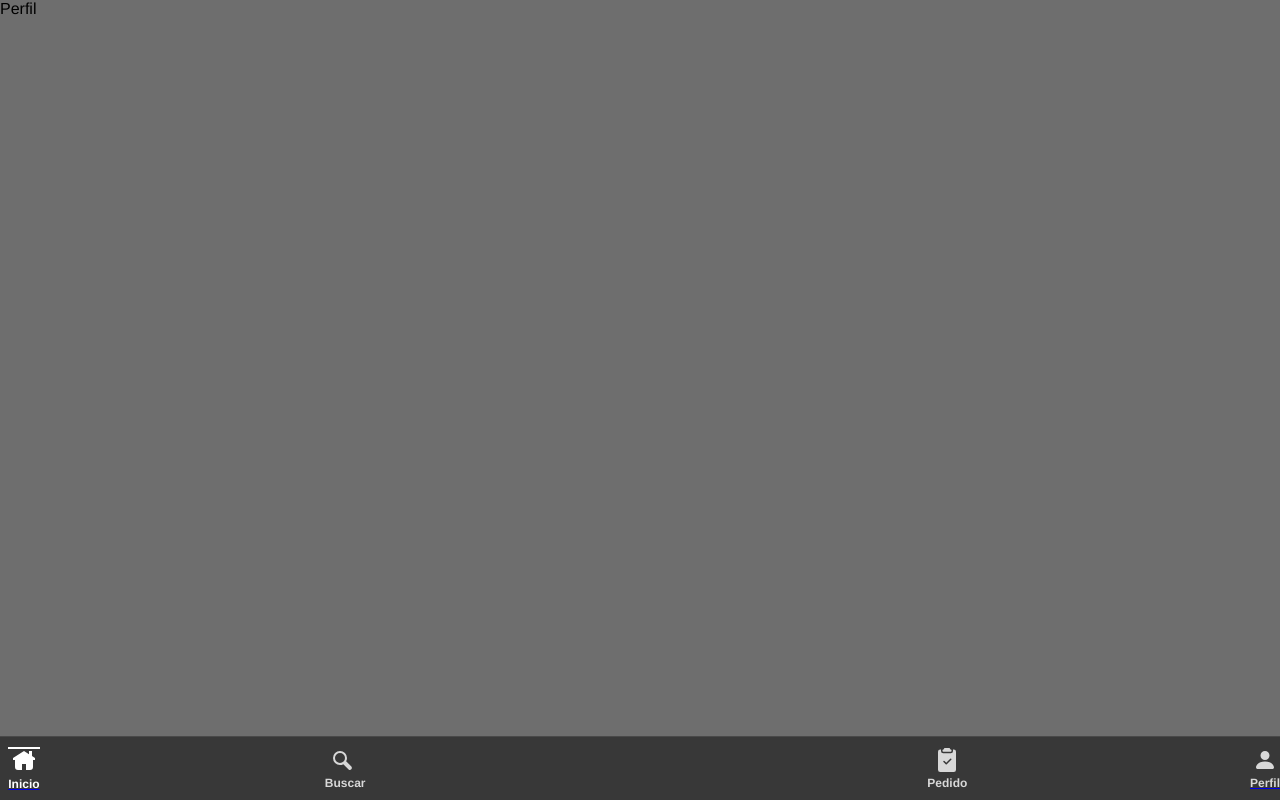
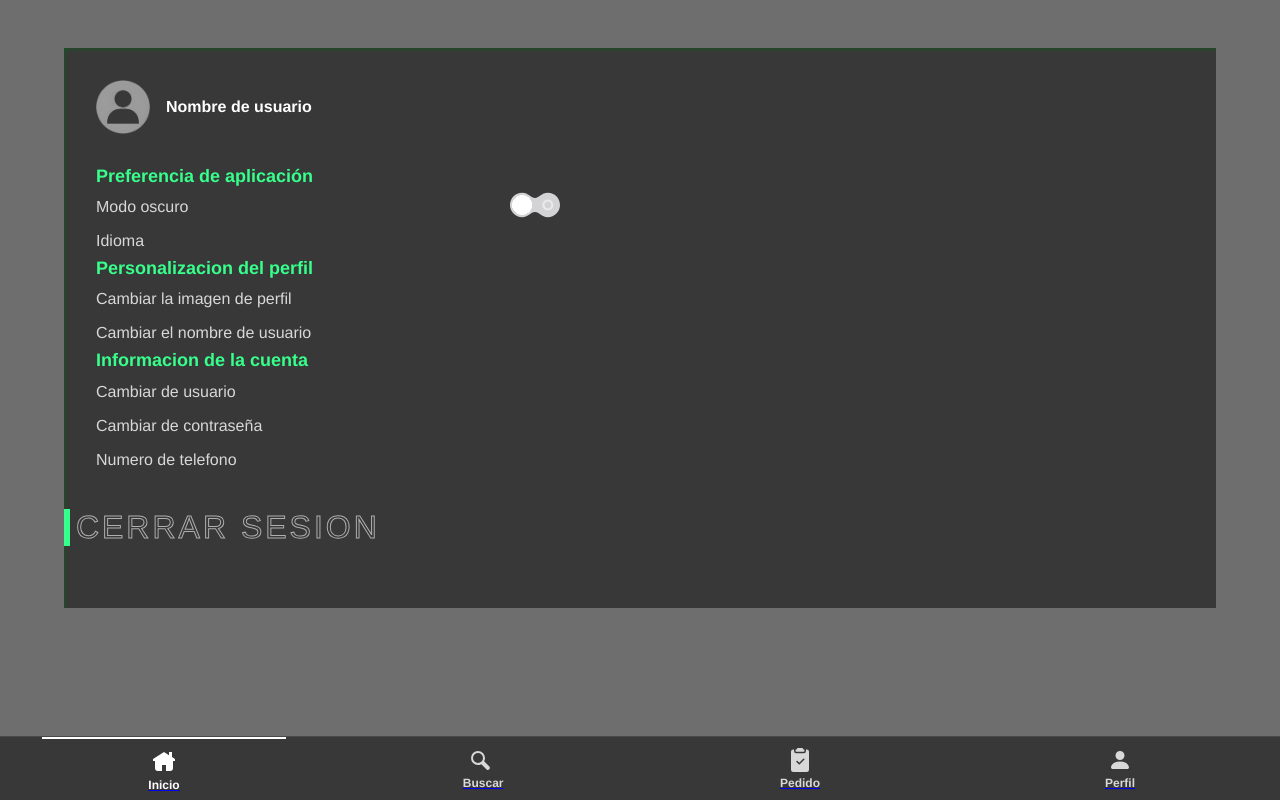
Before and after one commit to Alan-Ribeca/Mi-Pedido, a React (Vite) app: page /perfil in a window 1280 px wide. Built offline with nearby package versions, Linux system fonts and the light colour scheme.

Commit message:
terminando con los estilos de la configuracion del perfil

```diff
--- a/src/components/Home/home.scss
+++ b/src/components/Home/home.scss
@@ -183,7 +183,7 @@
           border: none;
           background-color: transparent;
           font-size: 30px;
-          color: #baff39;
+          color: #37FF8B;
         }
 
         .numer {
--- a/src/components/Perfil/Perfil.jsx
+++ b/src/components/Perfil/Perfil.jsx
@@ -1,6 +1,45 @@
+import { Toggle } from "./Toggle";
+import "./perfil.scss";
 
 export const Perfil = () => {
   return (
-    <div>Perfil</div>
-  )
-}
+    <>
+      <section className="perfilUsuario">
+        <div className="containerNombre">
+          <img src="./img/avatare2.jpg" alt="img de perfil" />
+          <p className="namePerfil">Nombre de usuario</p>
+        </div>
+        <div className="ajustePerfil">
+          <h4 className="titleP PreferenciaApp">Preferencia de aplicación</h4>
+          <p className="pDePerfil">
+            Modo oscuro
+            <span className="toggle">
+              <Toggle />
+            </span>
+          </p>
+          <p className="pDePerfil">Idioma</p>
+        </div>
+
+        <div className="ajustePerfil">
+          <h4 className="personalizarCuenta">Personalizacion del perfil</h4>
+          <p className="pDePerfil">Cambiar la imagen de perfil</p>
+          <p className="pDePerfil">Cambiar el nombre de usuario</p>
+        </div>
+
+        <div className="ajustePerfil">
+          <h4 className="titleP seguridad">Informacion de la cuenta</h4>
+          <p className="pDePerfil">Cambiar de usuario</p>
+          <p className="pDePerfil">Cambiar de contraseña</p>
+          <p className="pDePerfil">Numero de telefono</p>
+        </div>
+
+        <button className="button" data-text="Awesome">
+          <span className="actual-text">&nbsp;Cerrar sesion&nbsp;</span>
+          <span aria-hidden="true" className="hover-text">
+            &nbsp;Cerrar sesion&nbsp;
+          </span>
+        </button>
+      </section>
+    </>
+  );
+};
--- /dev/null
+++ b/src/components/Perfil/Toggle.jsx
@@ -0,0 +1,74 @@
+import "./toggle.scss"
+
+export const Toggle = () => {
+  return (
+    <div className="toggle-container">
+    <input type="checkbox" className="toggle-input" />
+    <svg
+      xmlns="http://www.w3.org/2000/svg"
+      viewBox="0 0 292 142"
+      className="toggle"
+    >
+      <path
+        d="M71 142C31.7878 142 0 110.212 0 71C0 31.7878 31.7878 0 71 0C110.212 0 119 30 146 30C173 30 182 0 221 0C260 0 292 31.7878 292 71C292 110.212 260.212 142 221 142C181.788 142 173 112 146 112C119 112 110.212 142 71 142Z"
+        className="toggle-background"
+      ></path>
+      <rect
+        rx="6"
+        height="64"
+        width="12"
+        y="39"
+        x="64"
+        className="toggle-icon on"
+      ></rect>
+      <path
+        d="M221 91C232.046 91 241 82.0457 241 71C241 59.9543 232.046 51 221 51C209.954 51 201 59.9543 201 71C201 82.0457 209.954 91 221 91ZM221 103C238.673 103 253 88.6731 253 71C253 53.3269 238.673 39 221 39C203.327 39 189 53.3269 189 71C189 88.6731 203.327 103 221 103Z"
+        fillRule="evenodd"
+        className="toggle-icon off"
+      ></path>
+      <g filter="url(#goo)">
+        <rect
+          fill="#fff"
+          rx="29"
+          height="58"
+          width="116"
+          y="42"
+          x="13"
+          className="toggle-circle-center"
+        ></rect>
+        <rect
+          fill="#fff"
+          rx="58"
+          height="114"
+          width="114"
+          y="14"
+          x="14"
+          className="toggle-circle left"
+        ></rect>
+        <rect
+          fill="#fff"
+          rx="58"
+          height="114"
+          width="114"
+          y="14"
+          x="164"
+          className="toggle-circle right"
+        ></rect>
+      </g>
+      <filter id="goo">
+        <feGaussianBlur
+          stdDeviation="10"
+          result="blur"
+          in="SourceGraphic"
+        ></feGaussianBlur>
+        <feColorMatrix
+          result="goo"
+          values="1 0 0 0 0  0 1 0 0 0  0 0 1 0 0  0 0 0 18 -7"
+          mode="matrix"
+          in="blur"
+        ></feColorMatrix>
+      </filter>
+    </svg>
+  </div>
+  )
+}
--- a/src/components/Perfil/perfil.scss
+++ b/src/components/Perfil/perfil.scss
@@ -0,0 +1,94 @@
+.perfilUsuario {
+  width: 90%;
+  height: 35rem;
+  margin: 0 auto;
+  margin-top: 1.5rem;
+  background-color: #383838;
+  margin-top: 3rem;
+  box-shadow: 8px 8px 6px -9px rgba(0,102,19,1) inset;
+  -webkit-box-shadow: 8px 8px 6px -9px rgba(0,102,19,1) inset;
+  -moz-box-shadow: 8px 8px 6px -9px rgba(0,102,19,1) inset;
+  .containerNombre {
+    padding: 2rem;
+    display: flex;
+    align-items: center;
+
+    img {
+      width: 54px;
+      height: 54px;
+    }
+
+    .namePerfil {
+      padding-left: 1rem;
+      color: white;
+      font-weight: 800;
+    }
+  }
+
+  .ajustePerfil {
+    padding-left: 2rem;
+
+    h4 {
+      color: #37ff8b;
+      font-size: 18px;
+      padding-bottom: 0.2rem;
+    }
+
+    .pDePerfil {
+      color: #d8d8d8;
+      padding: 0.5rem 0;
+      position: relative;
+
+      .toggle {
+        position: absolute;
+        top: 0%;
+        left: 35%;
+      }
+
+      &:hover {
+        cursor: pointer;
+        color: white;
+      }
+    }
+  }
+
+  /* button styling */
+  .button {
+    margin-top: 2rem;
+    border: none;
+    background: transparent;
+    --border-right: 6px;
+    --text-stroke-color: rgba(255, 255, 255, 0.6);
+    background-color: transparent;
+    --animation-color: #37ff8b;
+    --fs-size: 2em;
+    letter-spacing: 3px;
+    text-decoration: none;
+    font-size: var(--fs-size);
+    font-family: "Arial";
+    position: relative;
+    text-transform: uppercase;
+    color: transparent;
+    -webkit-text-stroke: 1px var(--text-stroke-color);
+
+    /* this is the text, when you hover on button */
+    .hover-text {
+      position: absolute;
+      box-sizing: border-box;
+      content: attr(data-text);
+      color: var(--animation-color);
+      width: 0%;
+      inset: 0;
+      border-right: var(--border-right) solid var(--animation-color);
+      overflow: hidden;
+      transition: 0.5s;
+      -webkit-text-stroke: 1px var(--animation-color);
+    }
+
+    /* hover */
+    &:hover .hover-text {
+      width: 50%;
+      filter: drop-shadow(0 0 23px var(--animation-color));
+    }
+  }
+}
--- /dev/null
+++ b/src/components/Perfil/toggle.scss
@@ -0,0 +1,87 @@
+.toggle-container {
+  --active-color: #37ff8b;
+  --inactive-color: #d3d3d6;
+  position: relative;
+  aspect-ratio: 292 / 142;
+  height: 1.875em;
+}
+
+.toggle-input {
+  appearance: none;
+  margin: 0;
+  position: absolute;
+  z-index: 1;
+  top: 0;
+  left: 0;
+  width: 100%;
+  height: 100%;
+  cursor: pointer;
+}
+
+.toggle {
+  height: 100%;
+  width: 50px;
+  overflow: visible;
+
+  .toggle-background {
+    fill: var(--inactive-color);
+    transition: fill 0.4s;
+  }
+
+  .toggle-circle-center {
+    transform-origin: center;
+    transition: transform 0.6s;
+  }
+
+  .toggle-circle {
+    transform-origin: center;
+    transition: transform 0.45s;
+    backface-visibility: hidden;
+
+    &.left {
+      transform: scale(1);
+    }
+
+    &.right {
+      transform: scale(0);
+    }
+  }
+
+  .toggle-icon {
+    transition: fill 0.4s;
+
+    &.on {
+      fill: var(--inactive-color);
+    }
+
+    &.off {
+      fill: #eaeaec;
+    }
+  }
+}
+
+.toggle-input:checked + .toggle {
+  .toggle-background {
+    fill: var(--active-color);
+  }
+
+  .toggle-circle-center {
+    transform: translateX(150px);
+  }
+
+  .toggle-circle.left {
+    transform: scale(0);
+  }
+
+  .toggle-circle.right {
+    transform: scale(1);
+  }
+
+  .toggle-icon.on {
+    fill: #fff;
+  }
+
+  .toggle-icon.off {
+    fill: var(--active-color);
+  }
+}
--- a/src/components/navbar/NavMovil.jsx
+++ b/src/components/navbar/NavMovil.jsx
@@ -6,7 +6,7 @@ export const NavMovil = () => {
     <>
       <nav className="navbarMovil">
         <ul>
-          <Link to="/">
+          <Link to="/" className="enlace">
             <li className="iconNav home">
               <svg
                 xmlns="http://www.w3.org/2000/svg"
@@ -23,6 +23,7 @@ export const NavMovil = () => {
               <span className="nombreLogo inicio">Inicio</span>
             </li>
           </Link>
+          <Link to="/" className="enlace">
             <li className="iconNav">
               {" "}
               <svg
@@ -36,6 +37,8 @@ export const NavMovil = () => {
               </svg>
               <span className="nombreLogo buscar">Buscar</span>
             </li>
+          </Link>
+          <Link to="/" className="enlace">
             <li className="iconNav">
               <svg
                 xmlns="http://www.w3.org/2000/svg"
@@ -51,7 +54,8 @@ export const NavMovil = () => {
 
               <span className="nombreLogo pedido">Pedido</span>
             </li>
-          <Link to="perfil">
+          </Link>
+          <Link to="perfil" className="enlace">
             <li className="iconNav">
               <svg
                 xmlns="http://www.w3.org/2000/svg"
--- a/src/components/navbar/navMovil.scss
+++ b/src/components/navbar/navMovil.scss
@@ -12,24 +12,28 @@
     height: 100%;
     border-top: 1px solid rgba(140, 140, 140, 0.2);
 
+    .enlace {
+      width: 100%;
+      height: 100%;
+      display: flex;
+      justify-content: center;
       .iconNav {
         display: flex;
         flex-direction: column;
         align-items: center;
-      width: 100%;
         justify-content: center;
-      color: #D8D8D8;
+        color: #d8d8d8;
 
         svg {
           width: 24px;
           height: 24px;
-        fill: #D8D8D8;
+          fill: #d8d8d8;
         }
 
         &.home {
           border-top: 2px solid rgb(255, 255, 255);
           margin-left: 0.5rem;
-        width: 81%;
+          width: 76%;
           height: 100%;
           color: rgb(255, 255, 255);
           svg {
@@ -47,5 +51,19 @@
           }
         }
       }
+
+      &:hover {
+        cursor: pointer;
+        text-decoration: none;
+
+        .iconNav {
+          color: white;
+
+          & svg {
+            fill: white;
           }
         }
+      }
+    }
+  }
+}
```
Also changed, not shown: public/img/avatare2.jpg (added). Lines whose indentation alone changed are shown as unchanged.
